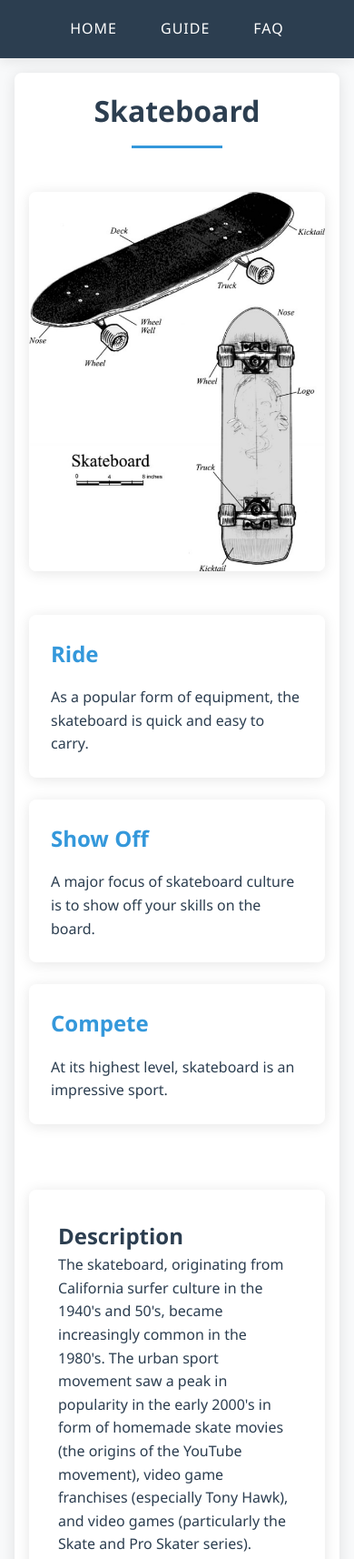
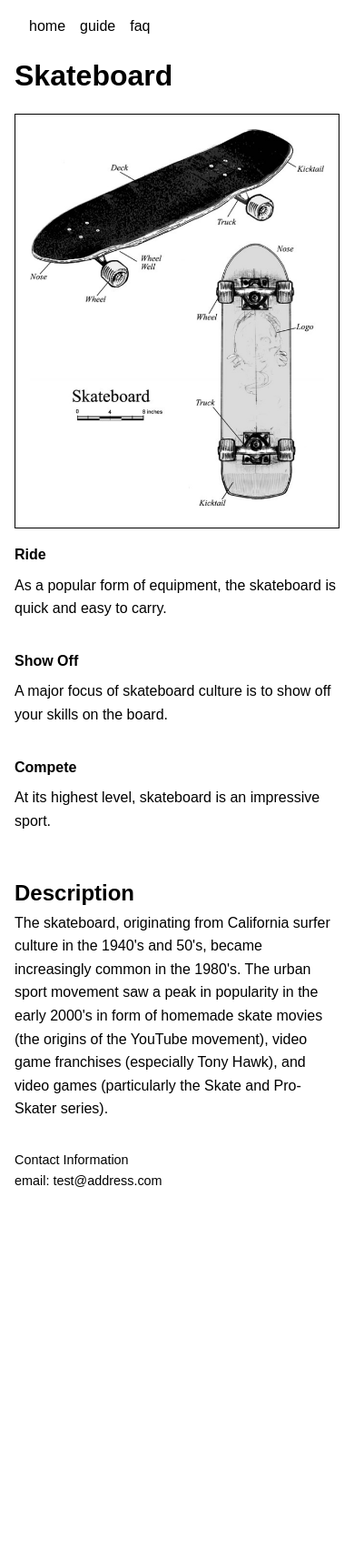
Before and after one commit to danieltk76/wireframe, a plain HTML site: page index.html in a window 390 px wide. Shown: the top 1714 px of the page at 91% size. After the commit the page ends 1310 px from the top, so only its background shows below. Drawn offline with Linux system fonts and the light colour scheme.

Commit message:
wireframe draft

```diff
--- a/index.html
+++ b/index.html
@@ -42,7 +42,7 @@
 
             <div class="description">
                 <h2>Description</h2>
-                <p>The skateboard, originating from California surfer culture in the 1940's and 50's, became increasingly common in the 1980's. The urban sport movement saw a peak in popularity in the early 2000's in form of homemade skate movies (the origins of the YouTube movement), video game franchises (especially Tony Hawk), and video games (particularly the Skate and Pro Skater series).</p>
+                <p>The skateboard, originating from California surfer culture in the 1940's and 50's, became increasingly common in the 1980's. The urban sport movement saw a peak in popularity in the early 2000's in form of homemade skate movies (the origins of the YouTube movement), video game franchises (especially Tony Hawk), and video games (particularly the Skate and Pro-Skater series).</p>
             </div>
 
             <div class="contact">
--- a/styles.css
+++ b/styles.css
@@ -4,220 +4,112 @@
     box-sizing: border-box;
 }
 
-:root {
-    --primary-color: #2c3e50;
-    --accent-color: #3498db;
-    --background-light: #f8f9fa;
-    --text-color: #2c3e50;
-    --shadow: 0 2px 15px rgba(0,0,0,0.1);
-    --transition: all 0.3s ease;
-}
-
 body {
-    font-family: 'Segoe UI', Arial, sans-serif;
+    font-family: Arial, sans-serif;
     line-height: 1.6;
-    background-color: var(--background-light);
-    color: var(--text-color);
+    background-color: #ffffff;
 }
 
 nav {
-    background-color: var(--primary-color);
-    padding: 1.2rem;
-    position: sticky;
-    top: 0;
-    z-index: 1000;
-    box-shadow: var(--shadow);
+    background-color: #ffffff;
+    padding: 1rem;
 }
 
 nav ul {
     display: flex;
-    justify-content: flex-end;
     list-style: none;
-    max-width: 1000px;
-    margin: 0 auto;
-    gap: 2.5rem;
+    gap: 1rem;
+    margin-left: 1rem;
 }
 
 nav a {
     text-decoration: none;
-    color: white;
-    text-transform: uppercase;
-    font-weight: 500;
-    letter-spacing: 1px;
-    padding: 0.5rem 1rem;
-    border-radius: 4px;
-    transition: var(--transition);
-}
-
-nav a:hover {
-    background-color: var(--accent-color);
-    text-decoration: none;
+    color: #000000;
+    text-transform: lowercase;
 }
 
 .container {
-    max-width: 1000px;
-    margin: 2rem auto;
-    padding: 2rem;
-    background-color: white;
-    border-radius: 8px;
-    box-shadow: var(--shadow);
+    max-width: 800px;
+    margin: 0 auto;
+    padding: 0 1rem;
 }
 
 h1 {
-    text-align: center;
-    margin-bottom: 3rem;
-    font-size: 2.8rem;
-    color: var(--primary-color);
-    position: relative;
-    padding-bottom: 1rem;
+    text-align: left;
+    margin-bottom: 1rem;
+    font-size: 2rem;
 }
 
-h1::after {
-    content: '';
-    position: absolute;
-    bottom: 0;
-    left: 50%;
-    transform: translateX(-50%);
-    width: 100px;
-    height: 3px;
-    background-color: var(--accent-color);
-}
-
+/* Index page specific styles */
 .content-grid {
     display: grid;
-    gap: 2.5rem;
+    gap: 1rem;
 }
 
 .skateboard-image {
-    text-align: center;
-    transition: var(--transition);
+    border: 1px solid #000;
+    padding: 1rem;
+    display: inline-block;
 }
 
 .skateboard-image img {
     max-width: 100%;
     height: auto;
-    border-radius: 8px;
-    box-shadow: var(--shadow);
 }
 
 .categories {
     display: grid;
     grid-template-columns: repeat(3, 1fr);
-    gap: 1.5rem;
+    gap: 1rem;
 }
 
 .category {
-    background-color: white;
-    padding: 1.5rem;
-    border-radius: 8px;
-    box-shadow: var(--shadow);
-    transition: var(--transition);
-}
-
-.category:hover {
-    transform: translateY(-5px);
-    box-shadow: 0 5px 20px rgba(0,0,0,0.15);
+    margin-bottom: 1rem;
 }
 
 .category h2 {
-    color: var(--accent-color);
-    margin-bottom: 1rem;
+    font-size: 1rem;
+    margin-bottom: 0.5rem;
 }
 
 .description {
-    margin-top: 2rem;
-    padding: 2rem;
-    background-color: white;
-    border-radius: 8px;
-    box-shadow: var(--shadow);
+    margin-top: 1rem;
 }
 
 .contact {
-    margin-top: 2rem;
-    text-align: right;
-    padding: 1.5rem;
-    background-color: var(--primary-color);
-    color: white;
-    border-radius: 8px;
+    margin-top: 1rem;
+    font-size: 0.9rem;
 }
 
 /* Guide page styles */
 .guide-steps {
     display: grid;
-    gap: 2rem;
+    gap: 0.5rem;
 }
 
 .step {
-    background-color: white;
-    padding: 2rem;
-    border-radius: 8px;
-    box-shadow: var(--shadow);
-    transition: var(--transition);
-    border-left: 4px solid var(--accent-color);
-}
-
-.step:hover {
-    transform: translateX(5px);
-}
-
-.step h2 {
-    color: var(--accent-color);
-    margin-bottom: 1rem;
+    background-color: #f0f0f0;
+    padding: 1rem;
 }
 
 /* FAQ page styles */
 .faq-section {
     display: grid;
-    gap: 1.5rem;
+    gap: 0.5rem;
 }
 
 .faq-item {
-    background-color: white;
-    padding: 1.8rem;
-    border-radius: 8px;
-    box-shadow: var(--shadow);
-    transition: var(--transition);
-}
-
-.faq-item:hover {
-    transform: translateY(-3px);
-    box-shadow: 0 5px 20px rgba(0,0,0,0.15);
+    background-color: #f0f0f0;
+    padding: 1rem;
 }
 
 .faq-item h2 {
-    margin-bottom: 1rem;
-    font-size: 1.3rem;
-    color: var(--accent-color);
-}
-
-.skateboard-diagram {
-    margin: 2rem 0;
-    text-align: center;
-}
-
-.diagram-image {
-    max-width: 100%;
-    height: auto;
-    margin: 0 auto;
-    display: block;
+    font-size: 1rem;
+    margin-bottom: 0.5rem;
 }
 
 @media (max-width: 768px) {
     .categories {
         grid-template-columns: 1fr;
     }
-
-    .container {
-        padding: 1rem;
-        margin: 1rem;
-    }
-
-    nav ul {
-        justify-content: center;
-        gap: 1rem;
-    }
-
-    h1 {
-        font-size: 2rem;
-    }
 }
```
